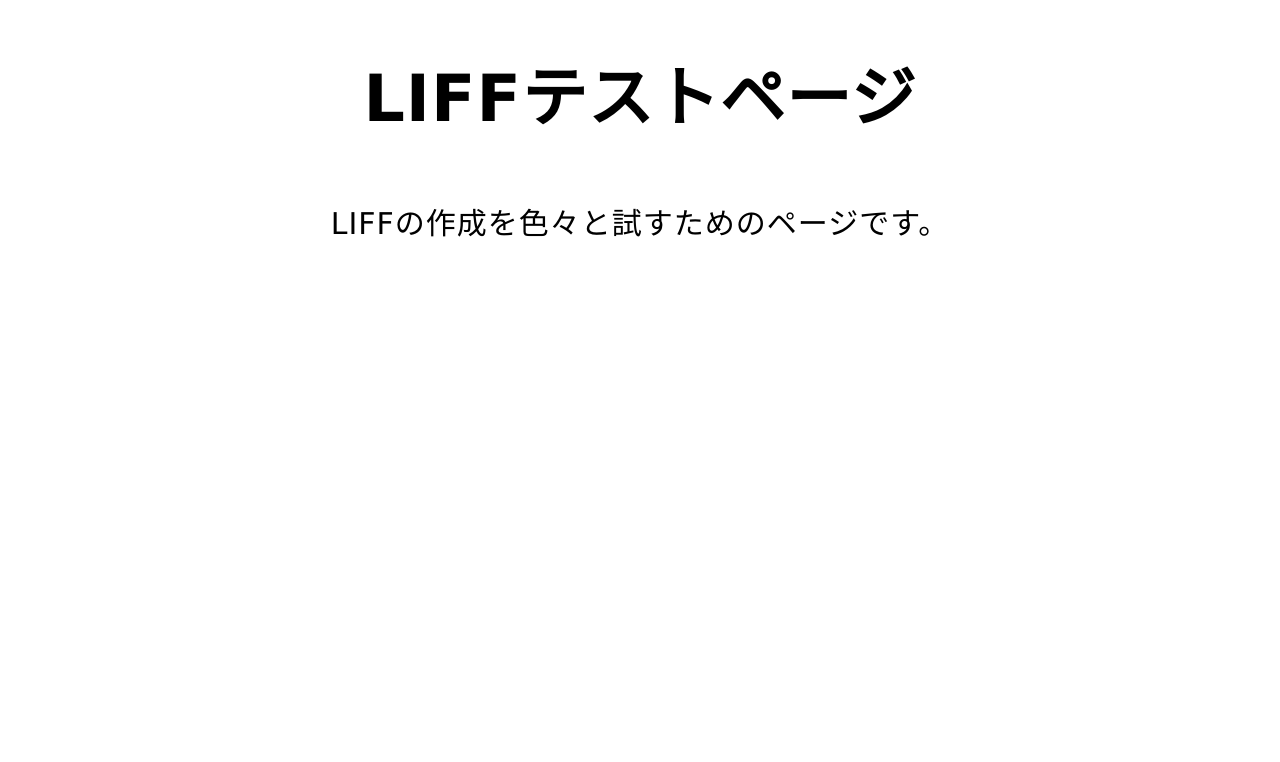
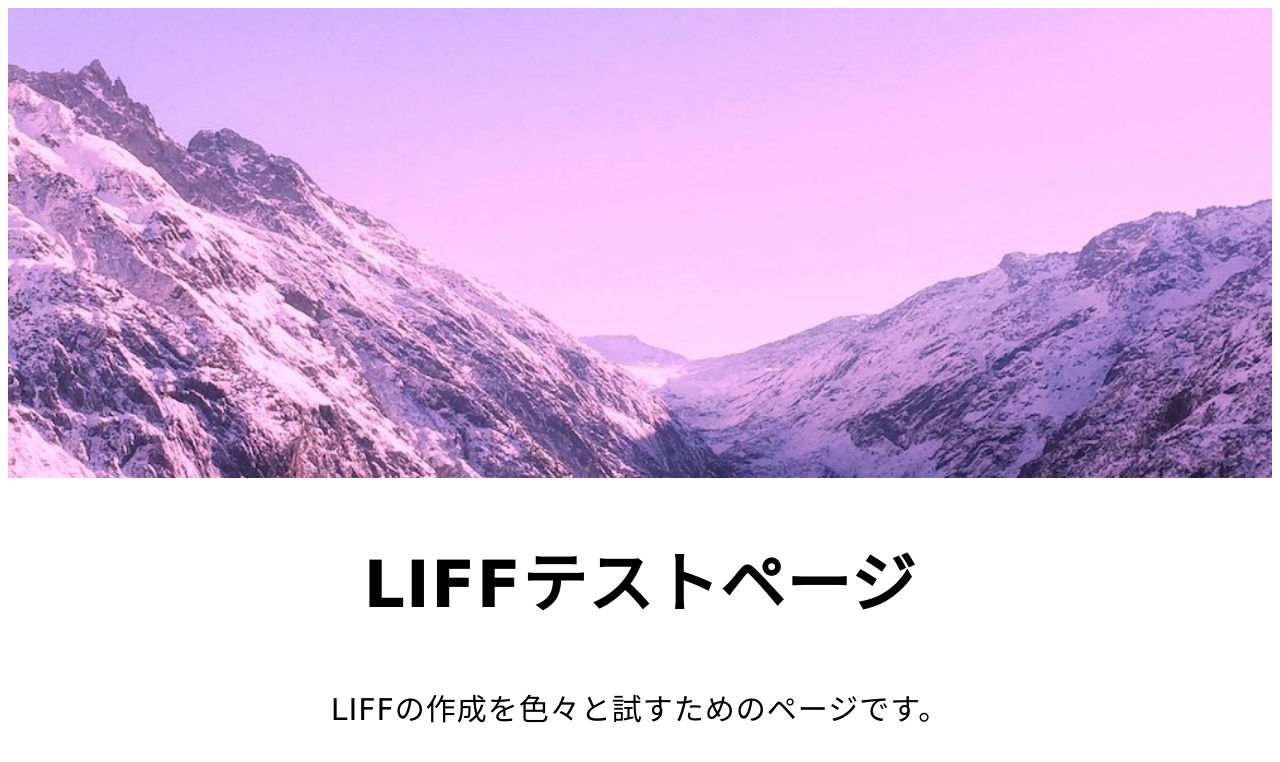
Before and after one commit to Minako-Satake/my_liff_project, a plain HTML site: page index.html in a window 1280 px wide. Drawn offline with Linux system fonts and the light colour scheme.

Commit message:
画像を挿入

```diff
--- a/index.html
+++ b/index.html
@@ -70,6 +70,7 @@
     </style>
   </head>
   <body>
+    <img src="purple_sky.JPG">
     <h1>LIFFテストページ</h1>
     <p>LIFFの作成を色々と試すためのページです。</p>
   </body>
```
